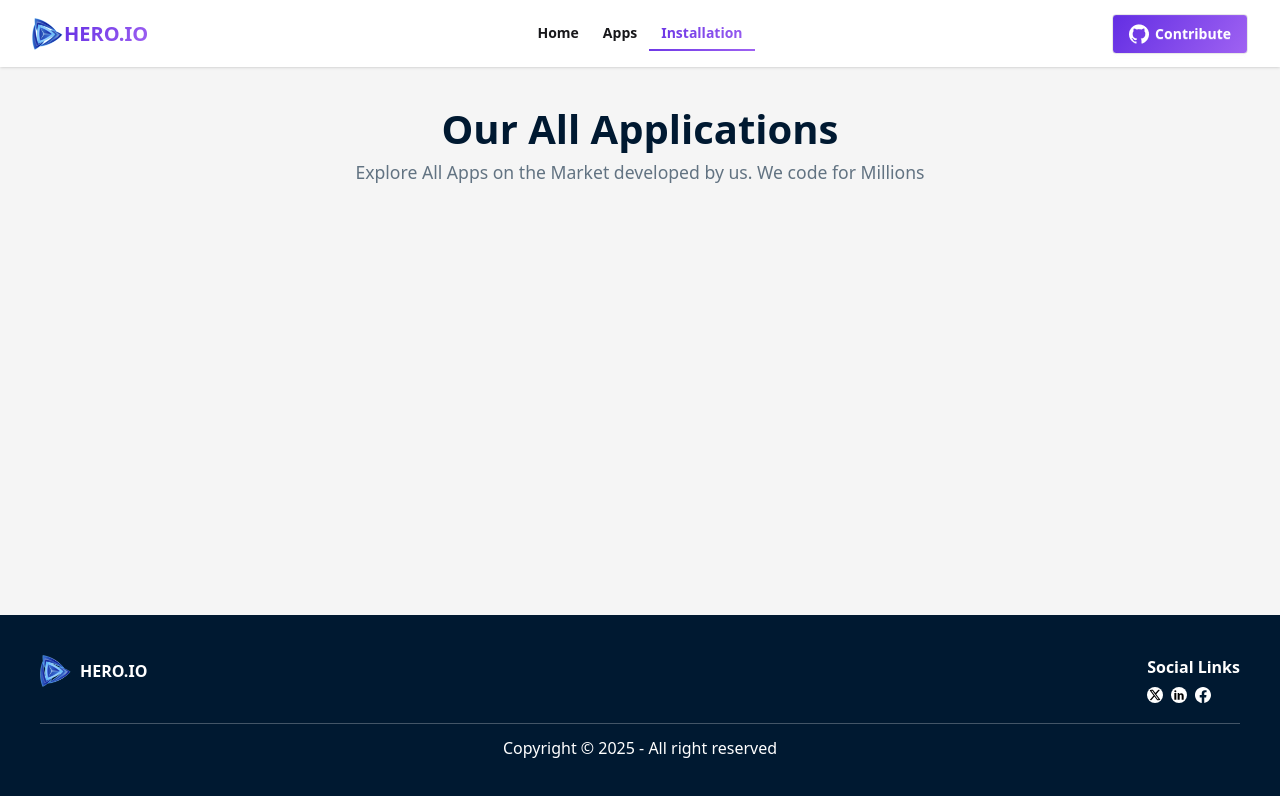
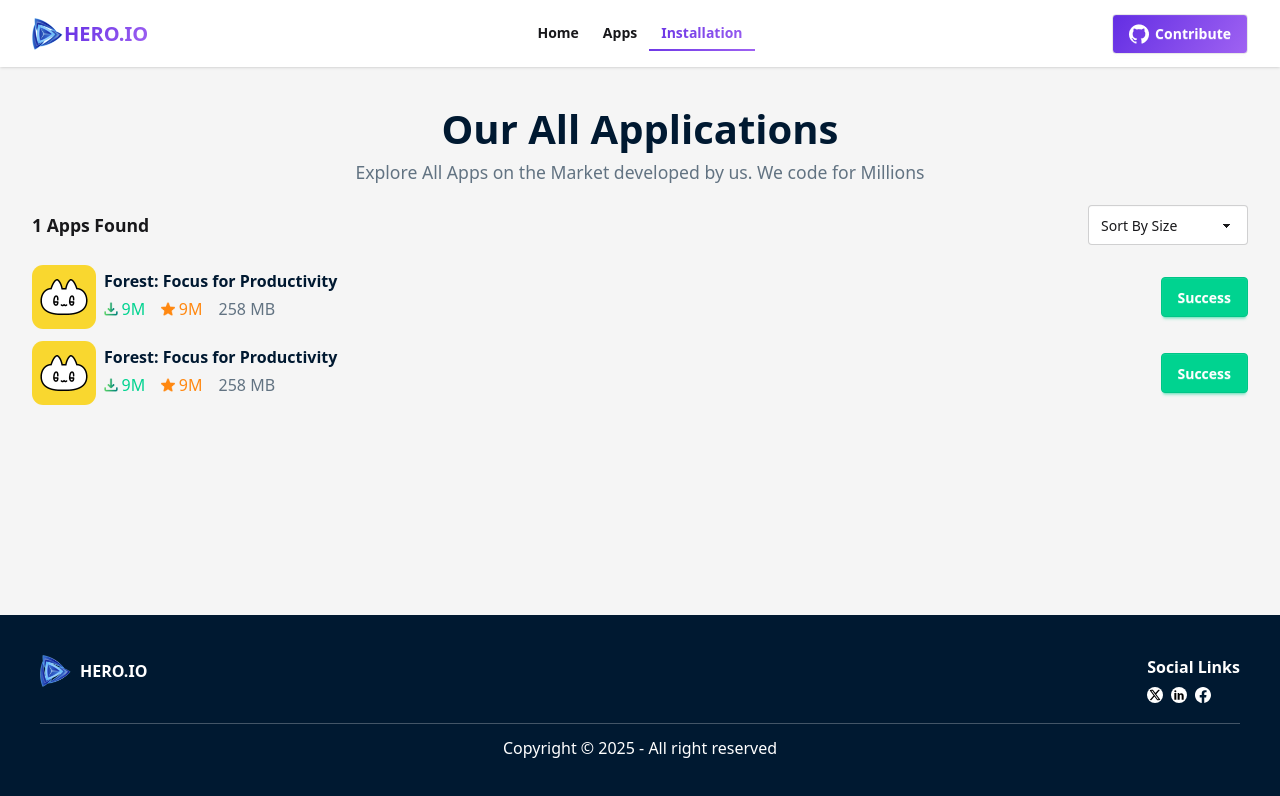
Before and after one commit to Islamul-Hoque/-HERO.IO, a React app: page /installation in a window 1280 px wide. Shown: the top 796 px of the page. Built offline with nearby package versions, Linux system fonts and the light colour scheme; the HTML template or start-up script is replaced by a standard one.

Commit message:
Display installed apps list under Installation route with status and stats

```diff
--- a/src/Pages/Installation.jsx
+++ b/src/Pages/Installation.jsx
@@ -7,7 +7,7 @@ const Installation = () => {
             <h2 className='text-[2.5rem] text-center text-[#001931] font-bold'>Our All Applications</h2>
             <p className='text-[1.1rem] text-center text-[#627382]'>Explore All Apps on the Market developed by us. We code for Millions</p>
 
-            {/* <div className=' flex justify-between py-5 items-center'>
+            <div className=' flex justify-between py-5 items-center'>
                 <h1 className='text-[1.1rem] font-semibold'> 1 Apps Found </h1>
                 <label className='form-control w-[10rem] max-w-xs'>
                     <select className='select select-bordered'>
@@ -21,7 +21,7 @@ const Installation = () => {
             <div>
                 <InstalledApps/>
                 <InstalledApps/>
-            </div> */}
+            </div>
         </div>
     );
 };
```
